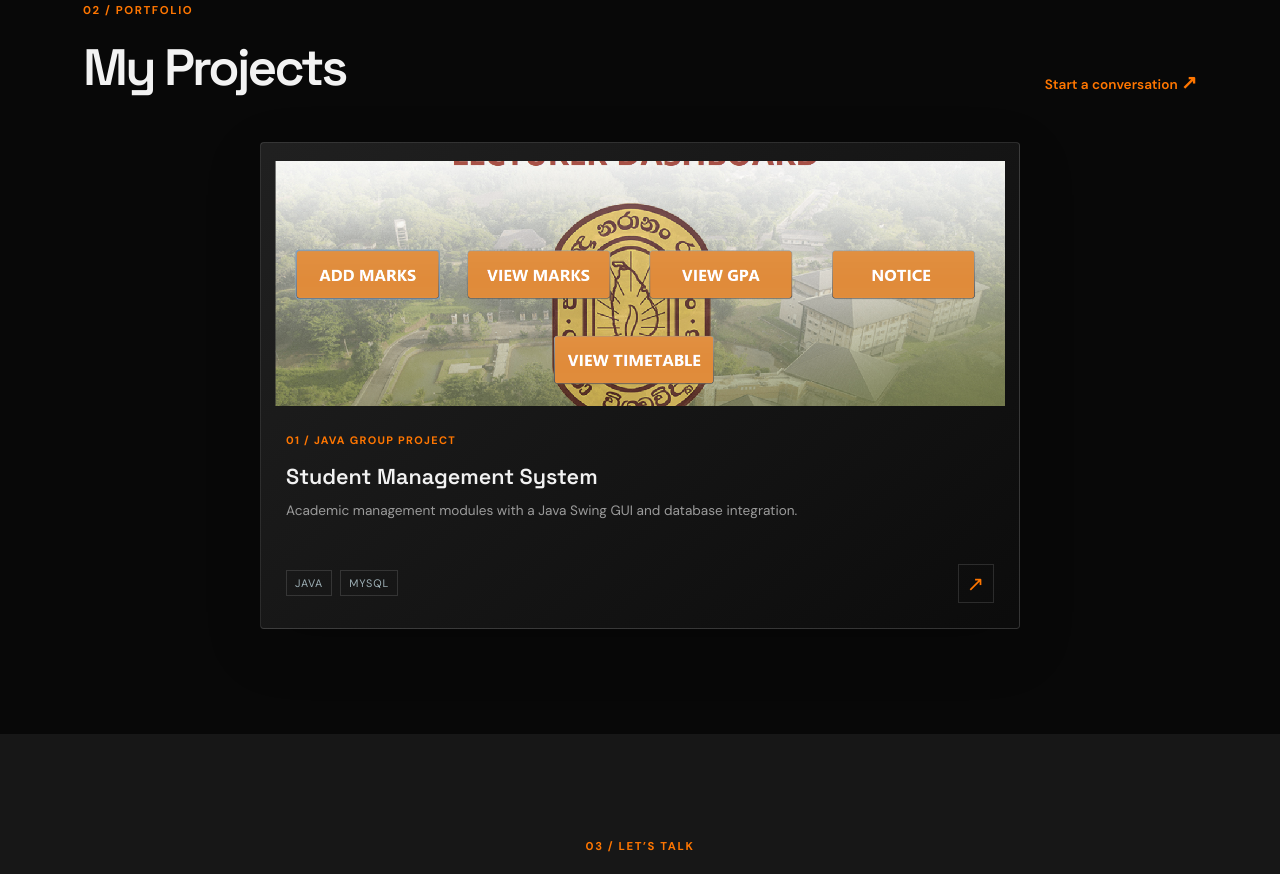
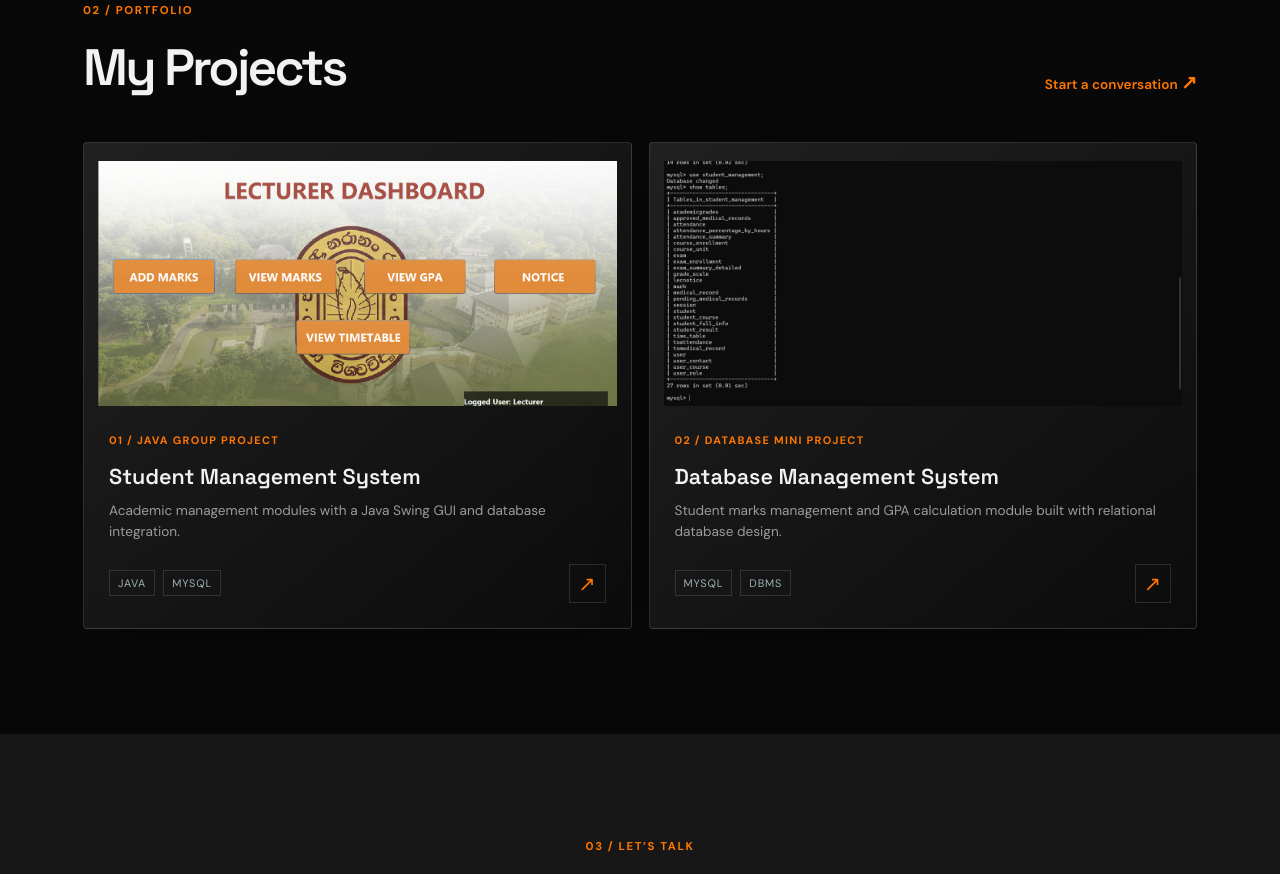
Before and after one commit to naveenrasanka/My-Portfolio, a plain HTML site: page index.html in a window 1280 px wide. Shown: the part 1609-2483 px from the top of the page. Drawn offline with nearby package versions, Linux system fonts and the light colour scheme.

Commit message:
added database project

```diff
--- a/index.html
+++ b/index.html
@@ -129,6 +129,15 @@
               <p>Academic management modules with a Java Swing GUI and database integration.</p>
               <div class="project-tags"><span>Java</span><span>MySQL</span><span class="project-arrow">↗</span></div>
             </article>
+            <article class="project-card" tabindex="0" role="button" data-project="databaseManagement">
+              <div class="project-art">
+                <img src="images/projects/Database-project/cover.jpg" alt="Database Management System project preview" />
+              </div>
+              <div class="project-number">02 / DATABASE MINI PROJECT</div>
+              <h3>Database Management System</h3>
+              <p>Student marks management and GPA calculation module built with relational database design.</p>
+              <div class="project-tags"><span>MySQL</span><span>DBMS</span><span class="project-arrow">↗</span></div>
+            </article>
           </div>
         </section>
 
--- a/script.js
+++ b/script.js
@@ -42,6 +42,23 @@ const projectData = {
       "images/projects/java-project/screen-1.png",
       "images/projects/java-project/screen-2.png",
       "images/projects/java-project/screen-3.png"
+    ]
+  },
+  databaseManagement: {
+    category: "02 / DATABASE MINI PROJECT",
+    title: "Database Management System Mini Project",
+    description: "A student marks management and GPA calculation module designed with MySQL and relational database principles.",
+    skills: [
+      "MySQL",
+      "Database Management System (DBMS)",
+      "Relational Databases",
+      "Database Design"
+    ],
+    details: "Mini project completed from July 2025 to November 2025. Developed the student marks management module by designing marks-related tables and implementing stored procedures for calculating final marks, grades, GPA, and SGPA.",
+    images: [
+      "images/projects/Database-project/cover.jpg",
+      "images/projects/Database-project/screen-1.jpg",
+      "images/projects/Database-project/sreen-2.jpg"
     ]
   }
 };
--- a/styles.css
+++ b/styles.css
@@ -166,7 +166,7 @@ h1 { margin-bottom: 14px; font: 700 clamp(3.1rem, 6vw, 4.8rem)/.95 "Space Grotes
 .about-section > p { max-width: 460px; align-self: end; margin-bottom: 4px; color: var(--muted); font-size: 1rem; line-height: 1.9; }
 .section-heading { display: flex; justify-content: space-between; align-items: end; margin-bottom: 47px; }
 .text-link { color: var(--coral); font-size: .85rem; font-weight: 600; } .text-link span { font-size: 1.2rem; }
-.project-grid { display: grid; grid-template-columns: minmax(0, 760px); justify-content: center; gap: 17px; }
+.project-grid { display: grid; grid-template-columns: repeat(2, minmax(0, 1fr)); gap: 17px; }
 .project-card { min-height: 390px; padding: 18px 25px 25px; border: 1px solid var(--line); border-radius: 4px; background: linear-gradient(140deg, rgba(35, 35, 35, .92), rgba(13, 13, 13, .9)); cursor: pointer; box-shadow: 0 18px 55px rgba(0, 0, 0, .2); transition: border-color .25s ease, transform .25s ease, box-shadow .25s ease; }
 .project-card:hover { border-color: var(--coral); transform: translateY(-7px); box-shadow: 0 24px 65px rgba(0, 0, 0, .4), 0 0 30px rgba(255, 118, 0, .08); }
 .project-card:focus-visible { outline: 2px solid var(--coral); outline-offset: 4px; }
```
Also changed, not shown: images/projects/Database-project/cover.jpg (added), images/projects/Database-project/screen-1.jpg (added), images/projects/Database-project/sreen-2.jpg (added).
